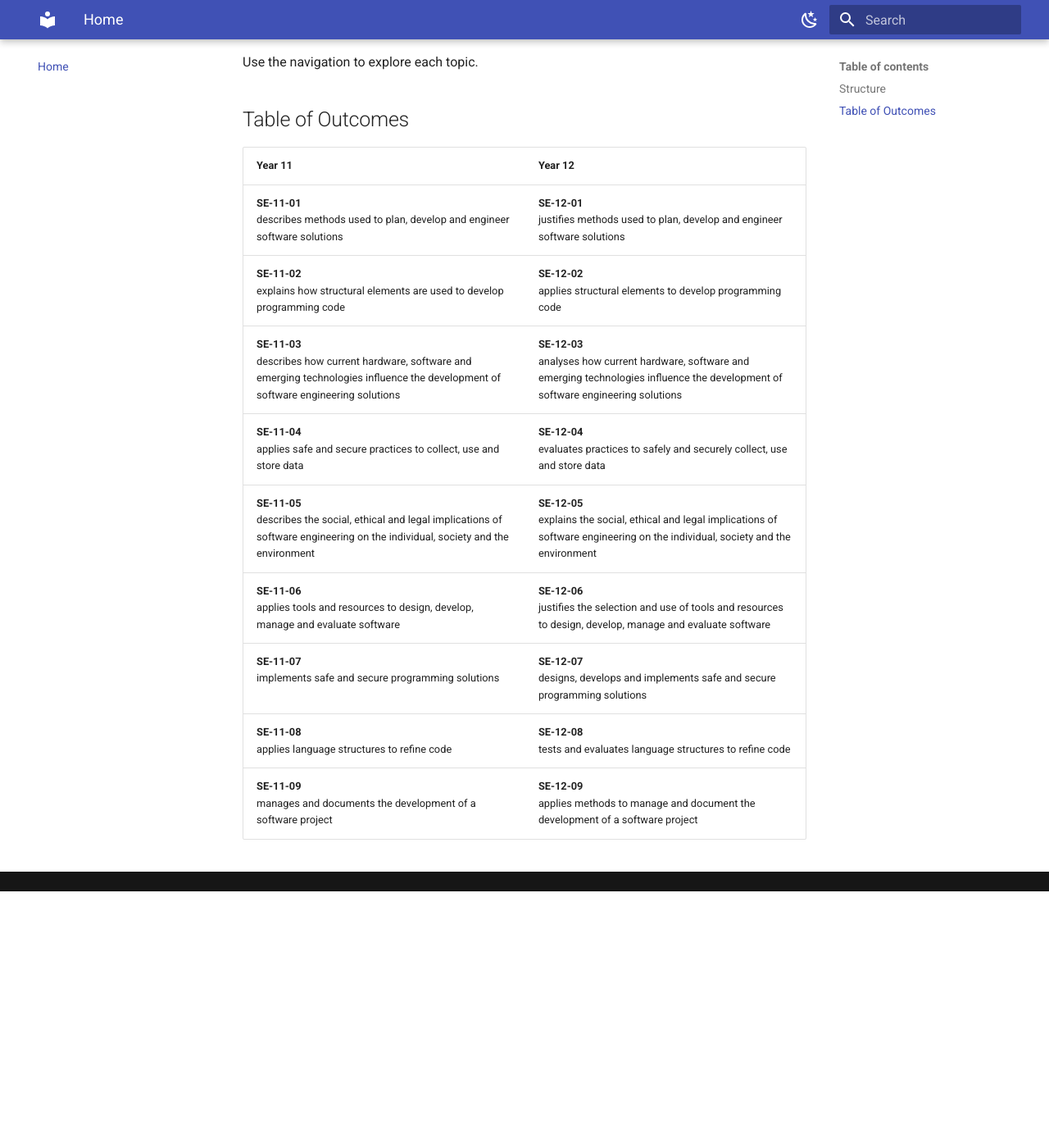
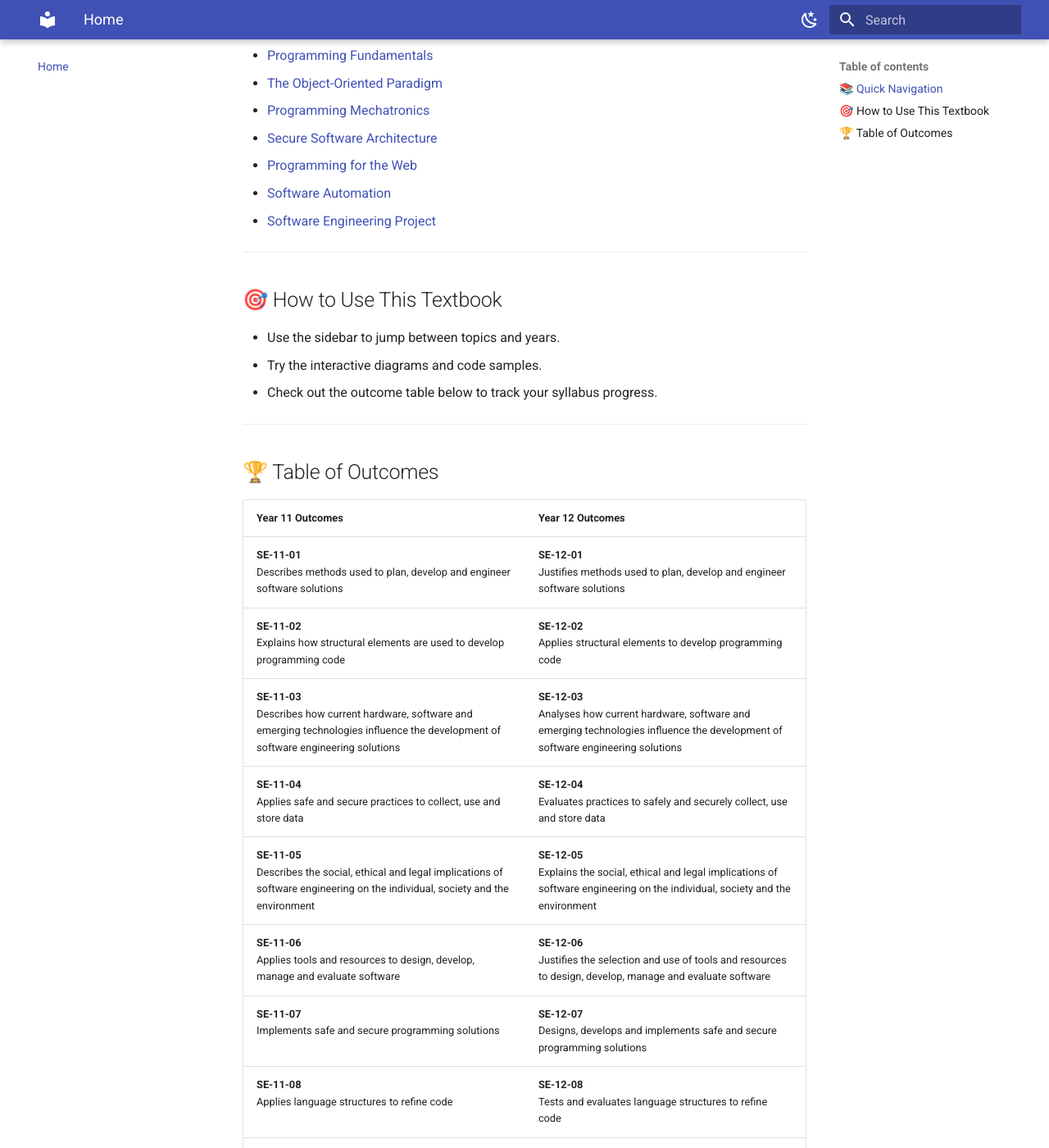
Before and after one commit to Eatham532/Software-Engineering-HSC-Textbook, an MkDocs documentation site: the page built from docs/index.md, in a window 1280 px wide and 1400 px high, scrolled down 408 px. Shown: the whole window at 82% size. Built offline with MkDocs 1.6.1 and Material for MkDocs 9.7.7, drawn with Linux system fonts in a browser that asks for light colours; before the commit the page ends 1495 px from its top, so only the background shows below that; some of the changed text lies outside the part shown.

Commit message:
Fix Homepage

```diff
--- a/docs/index.md
+++ b/docs/index.md
@@ -1,26 +1,45 @@
-
 # NSW HSC Software Engineering Textbook
 
-Welcome to the digital textbook for the NSW HSC Software Engineering 11–12 Syllabus (2025+).
+Welcome to the interactive digital textbook for the NSW HSC Software Engineering 11–12 Syllabus!
 
+Explore modern software engineering concepts, hands-on coding, and real-world case studies—all in one place.
 
-## Structure
+---
 
-- **Year 11:** Programming Fundamentals, The Object-Oriented Paradigm, Programming Mechatronics
-- **Year 12:** Secure Software Architecture, Programming for the Web, Software Automation, Software Engineering Project
+## 📚 Quick Navigation
 
-Use the navigation to explore each topic.
+- [Programming Fundamentals](Year11/ProgrammingFundamentals.md)
+- [The Object-Oriented Paradigm](Year11/ObjectOrientedParadigm.md)
+- [Programming Mechatronics](Year11/ProgrammingMechatronics.md)
+- [Secure Software Architecture](Year12/SecureSoftwareArchitecture.md)
+- [Programming for the Web](Year12/ProgrammingForTheWeb.md)
+- [Software Automation](Year12/SoftwareAutomation.md)
+- [Software Engineering Project](Year12/SoftwareEngineeringProject.md)
 
-## Table of Outcomes
+---
 
-| **Year 11** | **Year 12** |
-| --- | --- |
-| **SE-11-01**<br>describes methods used to plan, develop and engineer software solutions | **SE-12-01**<br>justifies methods used to plan, develop and engineer software solutions |
-| **SE-11-02**<br>explains how structural elements are used to develop programming code | **SE-12-02**<br>applies structural elements to develop programming code |
-| **SE-11-03**<br>describes how current hardware, software and emerging technologies influence the development of software engineering solutions | **SE-12-03**<br>analyses how current hardware, software and emerging technologies influence the development of software engineering solutions |
-| **SE-11-04**<br>applies safe and secure practices to collect, use and store data | **SE-12-04**<br>evaluates practices to safely and securely collect, use and store data |
-| **SE-11-05**<br>describes the social, ethical and legal implications of software engineering on the individual, society and the environment | **SE-12-05**<br>explains the social, ethical and legal implications of software engineering on the individual, society and the environment |
-| **SE-11-06**<br>applies tools and resources to design, develop, manage and evaluate software | **SE-12-06**<br>justifies the selection and use of tools and resources to design, develop, manage and evaluate software |
-| **SE-11-07**<br>implements safe and secure programming solutions | **SE-12-07**<br>designs, develops and implements safe and secure programming solutions |
-| **SE-11-08**<br>applies language structures to refine code | **SE-12-08**<br>tests and evaluates language structures to refine code |
-| **SE-11-09**<br>manages and documents the development of a software project | **SE-12-09**<br>applies methods to manage and document the development of a software project |
+## 🎯 How to Use This Textbook
+
+- Use the sidebar to jump between topics and years.
+- Try the interactive diagrams and code samples.
+- Check out the outcome table below to track your syllabus progress.
+
+---
+
+## 🏆 Table of Outcomes
+
+| **Year 11 Outcomes** | **Year 12 Outcomes** |
+| :------------------- | :------------------- |
+| **SE-11-01**<br>Describes methods used to plan, develop and engineer software solutions | **SE-12-01**<br>Justifies methods used to plan, develop and engineer software solutions |
+| **SE-11-02**<br>Explains how structural elements are used to develop programming code | **SE-12-02**<br>Applies structural elements to develop programming code |
+| **SE-11-03**<br>Describes how current hardware, software and emerging technologies influence the development of software engineering solutions | **SE-12-03**<br>Analyses how current hardware, software and emerging technologies influence the development of software engineering solutions |
+| **SE-11-04**<br>Applies safe and secure practices to collect, use and store data | **SE-12-04**<br>Evaluates practices to safely and securely collect, use and store data |
+| **SE-11-05**<br>Describes the social, ethical and legal implications of software engineering on the individual, society and the environment | **SE-12-05**<br>Explains the social, ethical and legal implications of software engineering on the individual, society and the environment |
+| **SE-11-06**<br>Applies tools and resources to design, develop, manage and evaluate software | **SE-12-06**<br>Justifies the selection and use of tools and resources to design, develop, manage and evaluate software |
+| **SE-11-07**<br>Implements safe and secure programming solutions | **SE-12-07**<br>Designs, develops and implements safe and secure programming solutions |
+| **SE-11-08**<br>Applies language structures to refine code | **SE-12-08**<br>Tests and evaluates language structures to refine code |
+| **SE-11-09**<br>Manages and documents the development of a software project | **SE-12-09**<br>Applies methods to manage and document the development of a software project |
+
+---
+
+> Tip: Use the search bar above to quickly find topics,
```
